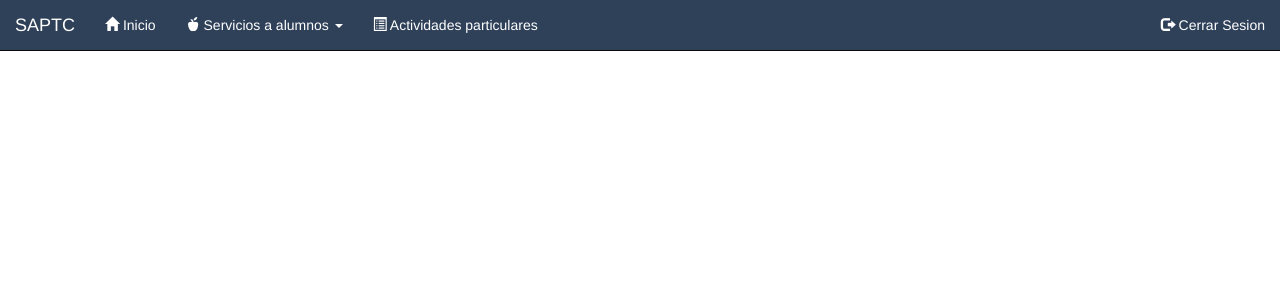
After one commit to ElVini/SAPTC, a CodeIgniter app: the page made by application/views/Helpers/User/header.php in a window 1280 px wide. The commit adds this page. Shown: the top 300 px of the page. Run offline with CodeIgniter, Linux system fonts and the light colour scheme.

Commit message:
header para los usuarios

```diff
--- a/application/controllers/Login.php
+++ b/application/controllers/Login.php
@@ -65,7 +65,7 @@ class Login extends CI_Controller {
 					$datos['titulo']="SAPTC - Inicio";
 					$datos['nombre']=$this->Inicio_model->getNombre($res->Idlogin);
 					$datos['query']=$this->Usuario_model->obtenerRecordatorios();
-					$this->load->view('User/inicio',$datos);
+					redirect(base_url());
 				}
 			}
 		}
--- /dev/null
+++ b/application/views/Helpers/User/header.php
@@ -0,0 +1,61 @@
+<!DOCTYPE html>
+<html>
+<head>
+  <meta charset="utf-8">
+  <meta http-equiv="X-UA-Compatible" content="IE=edge">
+  <title> UPSIN | SAPTC   </title>
+
+      <meta content="width=device-width, initial-scale=1, maximum-scale=1, user-scalable=no" name="viewport">
+      <link rel="stylesheet" type="text/css" href="<?php echo base_url('assets/styles/bootstrap.css') ?>">
+      <link rel="stylesheet" href="<?php echo base_url('assets/styles/avisos.css'); ?>">
+      <link rel="stylesheet" href="<?php echo base_url('assets/styles/zabuto_calendar.css'); ?>">
+        <link rel="stylesheet" href="<?php echo base_url('assets/css/inicio_admin.css') ?>">
+
+</head>
+<body>
+
+
+
+  <header>
+    <nav class="navbar navbar-inverse navbar-static-top" style="background-color: #2f4159;"role="navigation">
+      <div class="container-fluid">
+        <div class="navbar-header">
+          <button type="button" class="navbar-toggle collapsed" data-toggle="collapse" data-target="#navegacion-fm">
+            <span class="sr-only">Desplegar / Ocultar menu</span>
+            <span class="icon-bar"></span>
+            <span class="icon-bar"></span>
+            <span class="icon-bar"></span>
+          </button>
+          <a href="#" class="navbar-brand" style="color:white;">SAPTC</a>
+        </div>
+        <!--INICIA EL MENU-->
+
+        <div class="collapse navbar-collapse" id="navegacion-fm">
+          <ul class="nav navbar-nav">
+            <li><a href="<?php echo base_url(); ?>" style="color:white;"><span class="glyphicon glyphicon-home"></span> Inicio</a></li>
+
+            <li class="dropdown">
+              <a href="#" class="dropdown-toggle" data-toggle="dropdown" role="button" style="color:white;">
+                <span class="glyphicon glyphicon-apple"></span> Servicios a alumnos <span class="caret"></span>
+              </a>
+              <ul class="dropdown-menu" role="menu">
+                <li><a href="<?php echo base_url('index.php/User/tutorias'); ?>">Tutorias</a> </li>
+                <li class="divider"></li>
+                <li><a href="#" >Docencias</a> </li>
+                <li class="divider" ></li>
+                <li><a href="#" >Dirección individualizada</a> </li>
+
+              </ul>
+            </li>
+
+            <li><a href="#" style="color:white;"><span class="glyphicon glyphicon-list-alt"></span> Actividades particulares</a> </li>
+
+          </ul>
+          <ul class="nav navbar-nav navbar-right">
+            <li><a href="<?php echo base_url('index.php/Login/logout');?>" style="color:white;"><span class="glyphicon glyphicon-log-out" id="cerrar-sesion"></span > Cerrar Sesion</a></li>
+          </ul>
+
+        </div>
+      </div>
+    </nav>
+  </header>
--- a/application/views/User/Helpers/footer.php
+++ b/application/views/User/Helpers/footer.php
@@ -1,3 +1,4 @@
+
 </body>
 
 <script type="text/javascript" src="<?php echo base_url('assets/js/jquery-3.2.1.min.js'); ?>"></script>
--- a/application/views/User/inicio.php
+++ b/application/views/User/inicio.php
@@ -1,4 +1,4 @@
-<?php $this->load->view('User/Helpers/header'); ?>
+<?php $this->load->view('Helpers/User/header'); ?>
 <link rel="stylesheet" type="text/css" href="<?php echo base_url('assets/styles/bootstrap.css') ?>">
 <link rel="stylesheet" href="<?php echo base_url('assets/styles/avisos.css'); ?>">
 <link rel="stylesheet" href="<?php echo base_url('assets/styles/zabuto_calendar.css'); ?>">
--- a/assets/css/inicio_admin.css
+++ b/assets/css/inicio_admin.css
@@ -1,13 +1,3 @@
-
-.imgUpsin{
-  height: 50px;
-  width: 50px;
-}
-
-
-body{
-
-}
 
 .footer{
   background-color: #2f4159;
```
Also changed, not shown: application/views/Admin/inicio.php (line endings or trailing spaces).
